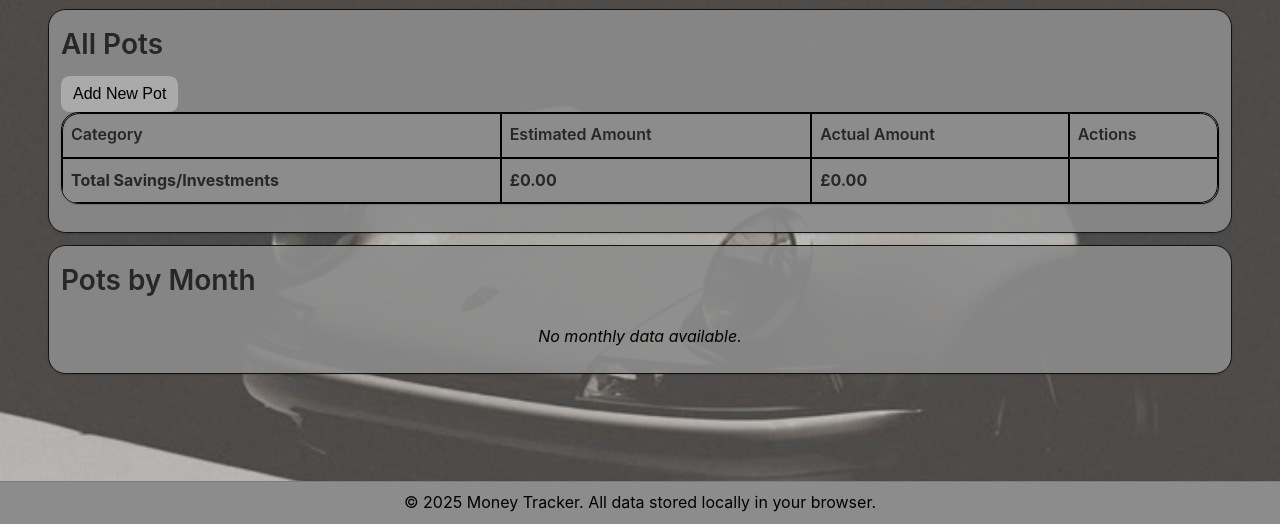
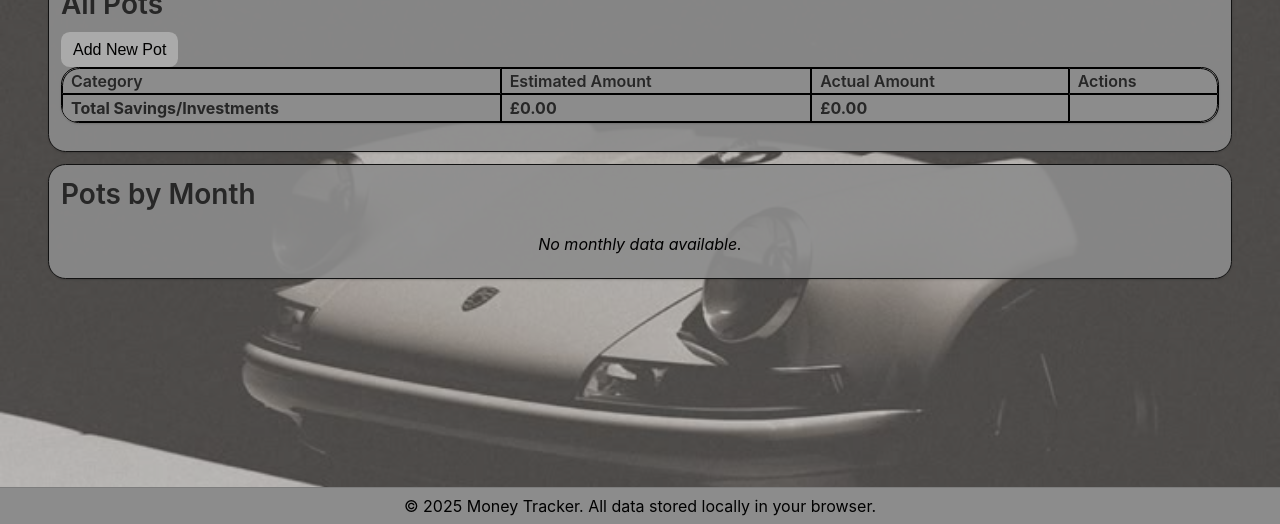
Before and after one commit to NicholasAntoniadesEngineer/money_tracker, a plain HTML site: page views/pots.html in a window 1280 px wide. Shown: the part 276-800 px from the top of the page. Drawn offline with Linux system fonts and the light colour scheme; no server answers.

Commit message:
Updating .css

```diff
--- a/styles/main.css
+++ b/styles/main.css
@@ -68,7 +68,7 @@
 
 body {
     font-family: -apple-system, BlinkMacSystemFont, 'Segoe UI', Roboto, 'Helvetica Neue', Arial, sans-serif;
-    line-height: 1.6;
+    line-height: 1.28; /* Reduced by 20% from 1.6 */
     color: var(--text-primary);
     background-color: var(--background-color);
     background-image: url('../reference/8dead7d9dd1291163369b731d075ae6c.jpg');
@@ -80,6 +80,21 @@ body {
     display: flex;
     flex-direction: column;
     position: relative;
+}
+
+/* Reduce vertical spacing for all text elements by 20% */
+p, h1, h2, h3, h4, h5, h6, span, label, li {
+    line-height: 1.28 !important;
+}
+
+/* Reduce line-height and top/bottom padding for all table cells */
+table th,
+table td {
+    line-height: 1.28 !important;
+    padding-top: calc(var(--spacing-xs) * 0.2) !important;
+    padding-bottom: calc(var(--spacing-xs) * 0.2) !important;
+    padding-left: var(--spacing-sm) !important;
+    padding-right: var(--spacing-sm) !important;
 }
 
 body::after {
@@ -416,6 +431,17 @@ body.landing-page .view-card {
     box-shadow: 0 0 0 3px var(--primary-focus-shadow);
 }
 
+/* Remove spinner/scroll from number inputs */
+input[type="number"]::-webkit-inner-spin-button,
+input[type="number"]::-webkit-outer-spin-button {
+    -webkit-appearance: none;
+    margin: 0;
+}
+
+input[type="number"] {
+    -moz-appearance: textfield;
+}
+
 /* Placeholder text - white (all inputs and textareas) */
 input::placeholder,
 textarea::placeholder,
@@ -469,7 +495,7 @@ table td {
 
 .data-table th {
     background-color: rgba(140, 140, 140, 0.90) !important;
-    padding: var(--spacing-xs) var(--spacing-sm);
+    padding: calc(var(--spacing-xs) * 0.2) var(--spacing-sm) !important;
     text-align: left;
     font-weight: 600;
     color: var(--text-primary);
@@ -489,7 +515,7 @@ table td {
 }
 
 .data-table td {
-    padding: var(--spacing-xs) var(--spacing-sm);
+    padding: calc(var(--spacing-xs) * 0.3) var(--spacing-sm) !important;
     border: 0.2px solid #000000 !important;
     border-bottom: 0.2px solid #000000 !important;
     border-top: 0.2px solid #000000 !important;
@@ -804,6 +830,11 @@ table td {
     border-radius: calc(var(--border-radius) * 2) !important;
 }
 
+/* Month header section - black solid border */
+.month-header-section {
+    border: 0.2px solid #000000 !important;
+}
+
 /* All sections within pots-main */
 .pots-main > section {
     background-color: rgba(140, 140, 140, 0.90) !important;
```
